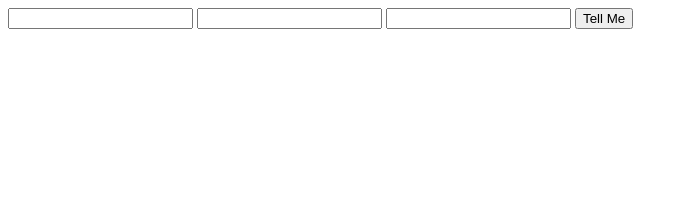
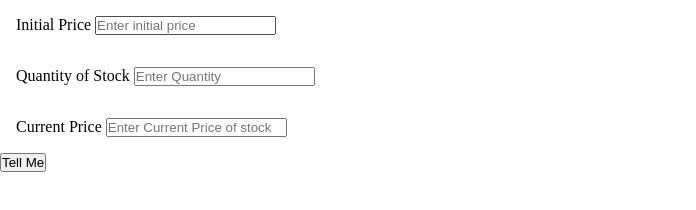
Before and after one commit to Sourabhpande532/profitAndLoss, a plain HTML site: page index.html in a window 1280 px wide. Shown: the whole page, without its empty margins (0-696 px from the left). Drawn offline with Linux system fonts and the light colour scheme.

Commit message:
[modify] - update structure

```diff
--- a/index.html
+++ b/index.html
@@ -1,16 +1,29 @@
 <html lang="en">
-  <head>
+
+<head>
     <meta charset="UTF-8" />
     <meta name="viewport" content="width=device-width, initial-scale=1.0" />
+    <link rel="stylesheet" href="style.css">
     <title>Profit And loss</title>
-  </head>
-  <body>
+</head>
+
+<body>
     <main>
-        <input type="text">
-        <input type="text">
-        <input type="text">
+        <label for="initial-price">
+            Initial Price
+            <input type="text" id="initial-price" placeholder="Enter initial price">
+        </label>
+        <label for="stock-quantity">
+            Quantity of Stock
+            <input type="text" id="stock-quantity" placeholder="Enter Quantity">
+        </label>
+        <label for="current-price">
+            Current Price
+            <input type="text" id="current-price" placeholder="Enter Current Price of stock">
+        </label>
         <button>Tell Me</button>
         <div class="output"></div>
     </main>
-  </body>
+</body>
+
 </html>
--- /dev/null
+++ b/style.css
@@ -0,0 +1,10 @@
+*{
+    margin: 0;
+    padding: 0;
+    box-sizing: border-box;
+}
+
+label{
+    display: block;
+    padding: 1rem;
+}
```
